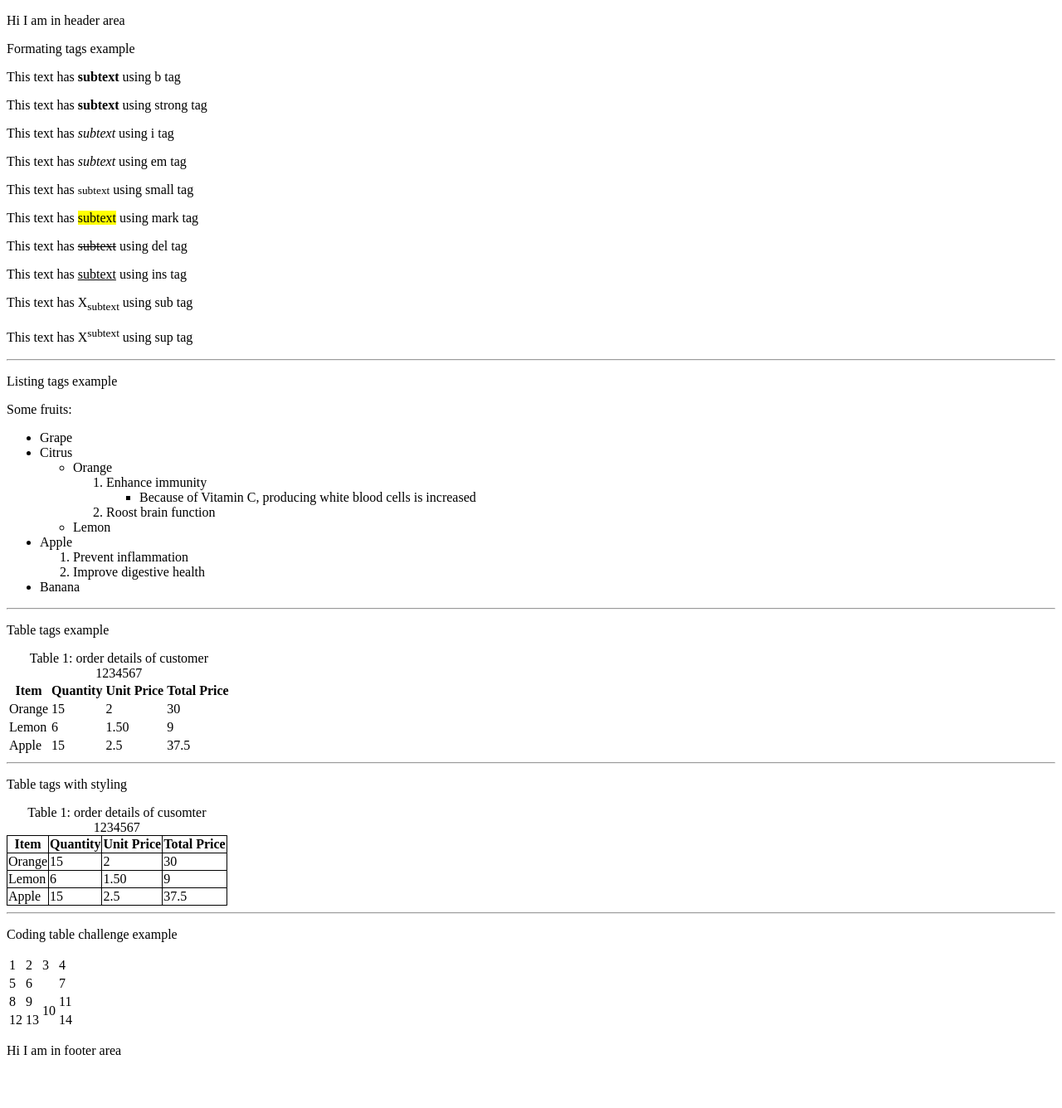
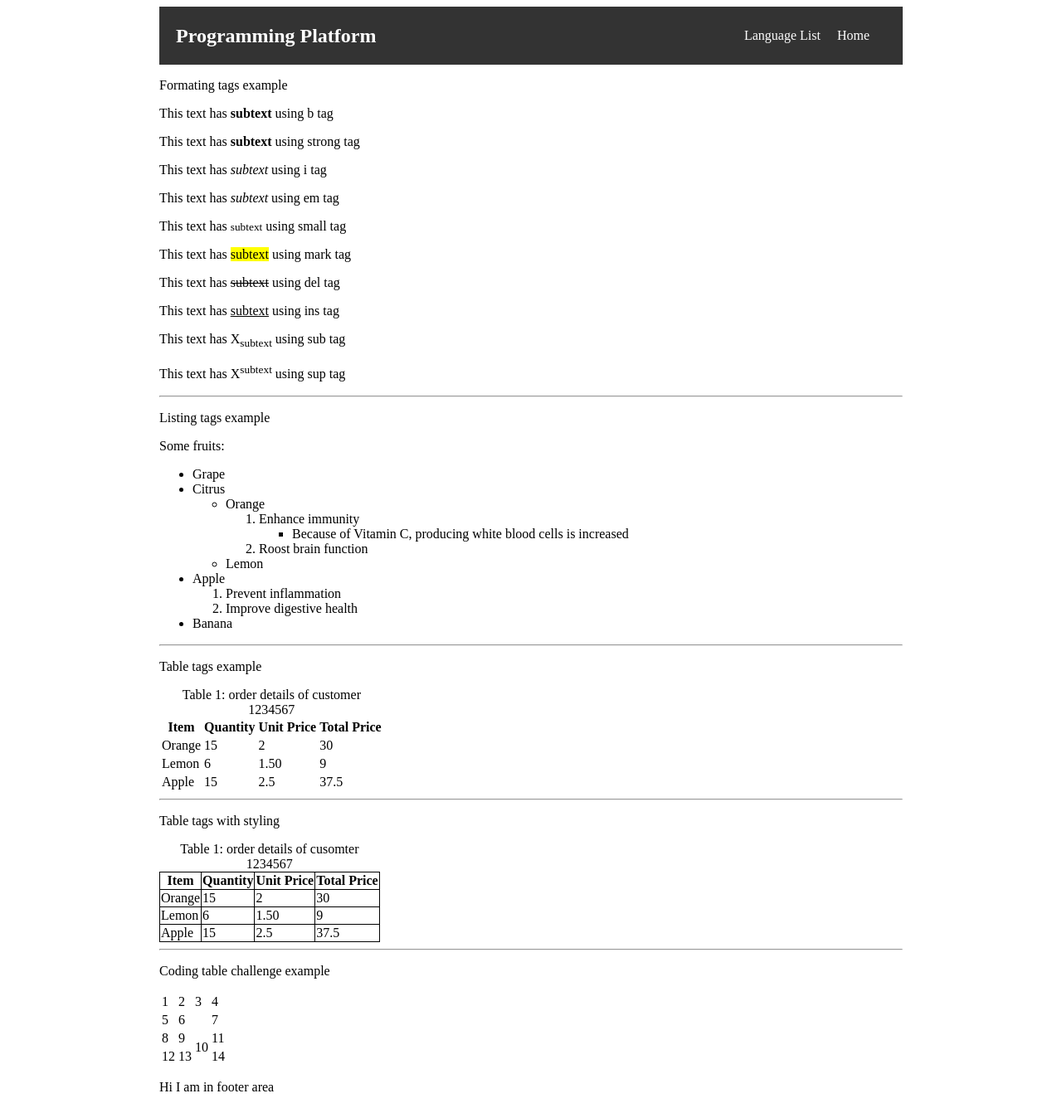
Before and after one commit to Ralamr3/Rala3, a Django app: page / in a window 1280 px wide. Shown: the whole page at 83% size. Before the commit the page ends 1272 px from the top, so only its background shows below. Run offline with Django 5.2, Linux system fonts and the light colour scheme.

Commit message:
using ul list , and anchor link tag , and style header

```diff
--- a/prog_platform/prog_platform_app/templates/includes/header.html
+++ b/prog_platform/prog_platform_app/templates/includes/header.html
@@ -1 +1,9 @@
-<p>Hi I am in header area</p>
+<header>
+    <h2>Programming Platform</h2>
+    <nav>
+        <ul>
+            <li><a href="/languages">Language List</a></li>
+            <li><a href="/">Home</a></li>
+        </ul>
+    </nav>
+</header>
--- a/prog_platform/prog_platform_app/templates/layouts/base.html
+++ b/prog_platform/prog_platform_app/templates/layouts/base.html
@@ -1,15 +1,62 @@
 <!DOCTYPE html>
 <html lang="en">
+
 <head>
    <meta charset="utf-8">
    <meta name="viewport" content="width=device-width">
    <title>
       Programing Platform - {% block title %}{% endblock %}
    </title>
+   {% block stylesheet%}
+   <style>
+      body {
+         margin-left: auto;
+         margin-right: auto;
+         width: 70%;
+      }
 
+      header {
+         background-color: #333;
+         color: white;
+         padding: 10px 0;
+         display: flex;
+         align-items: center;
+      }
+
+      header h2 {
+         margin: 0;
+         padding-left: 20px;
+         flex-grow: 1;
+      }
+
+      nav {
+         margin-right: 20px;
+      }
+
+      nav ul {
+         padding: 0;
+         list-style: none;
+         display: flex;
+      }
+
+      nav ul li {
+         margin-right: 20px;
+      }
+
+      nav ul li a {
+         text-decoration: none;
+         color: white;
+      }
+
+      nav ul li a:hover {
+         text-decoration: underline;
+      }
+   </style>
+   {% endblock stylesheet%}
    <!-- here you put your stylesheets-->
    <!-- here you put your js-->
 </head>
+
 <body>
    {% include 'includes/header.html' %}
 
@@ -18,4 +65,5 @@
 
    {% include 'includes/footer.html' %}
 </body>
+
 </html>
```
Lines whose indentation alone changed are shown as unchanged.
